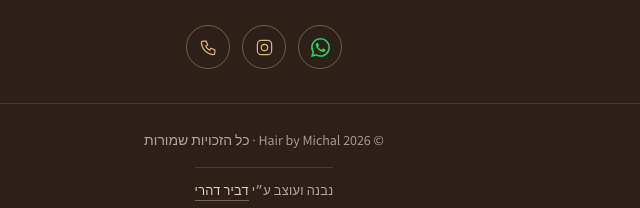
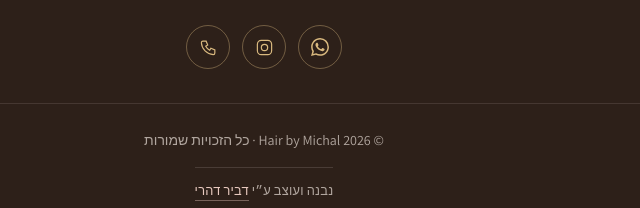
Before and after one commit to Dvirda1/HairByMichal, a plain HTML site: page index.html in a window 1280 px wide. Shown: the part 9477-9685 px from the top of the page, 376-1016 px from the left. Drawn offline with nearby package versions, Linux system fonts and the light colour scheme; a web font is replaced by a local one.

Commit message:
Footer WhatsApp icon in gold to match the other icons
Co-Authored-By: Claude Opus 5.5 <noreply@anthropic.com>

```diff
--- a/index.html
+++ b/index.html
@@ -256,7 +256,8 @@ footer nav a:hover{opacity:1;color:var(--gold-2)}
 .wa-float::before{content:"";position:absolute;inset:0;border-radius:50%;border:2px solid #25D366;animation:pulse 2.4s infinite}
 .wa-float:hover{transform:scale(1.08)}
 .wa-float svg{width:32px;height:32px;fill:#fff}
-.icon svg.wa-ico,.socials svg.wa-ico{fill:#25D366;stroke:none}
+.icon svg.wa-ico{fill:#25D366;stroke:none}
+.socials svg.wa-ico{fill:var(--gold-2);stroke:none;width:18px;height:18px}
 @keyframes pulse{from{transform:scale(1);opacity:.8}to{transform:scale(1.7);opacity:0}}
 .to-top{position:fixed;bottom:94px;left:30px;z-index:60;width:44px;height:44px;border-radius:50%;border:1px solid var(--gold);background:rgba(255,255,255,.85);display:grid;place-items:center;opacity:0;pointer-events:none;transition:opacity .4s,transform .4s;transform:translateY(10px)}
 .to-top.show{opacity:1;pointer-events:auto;transform:none}
```
